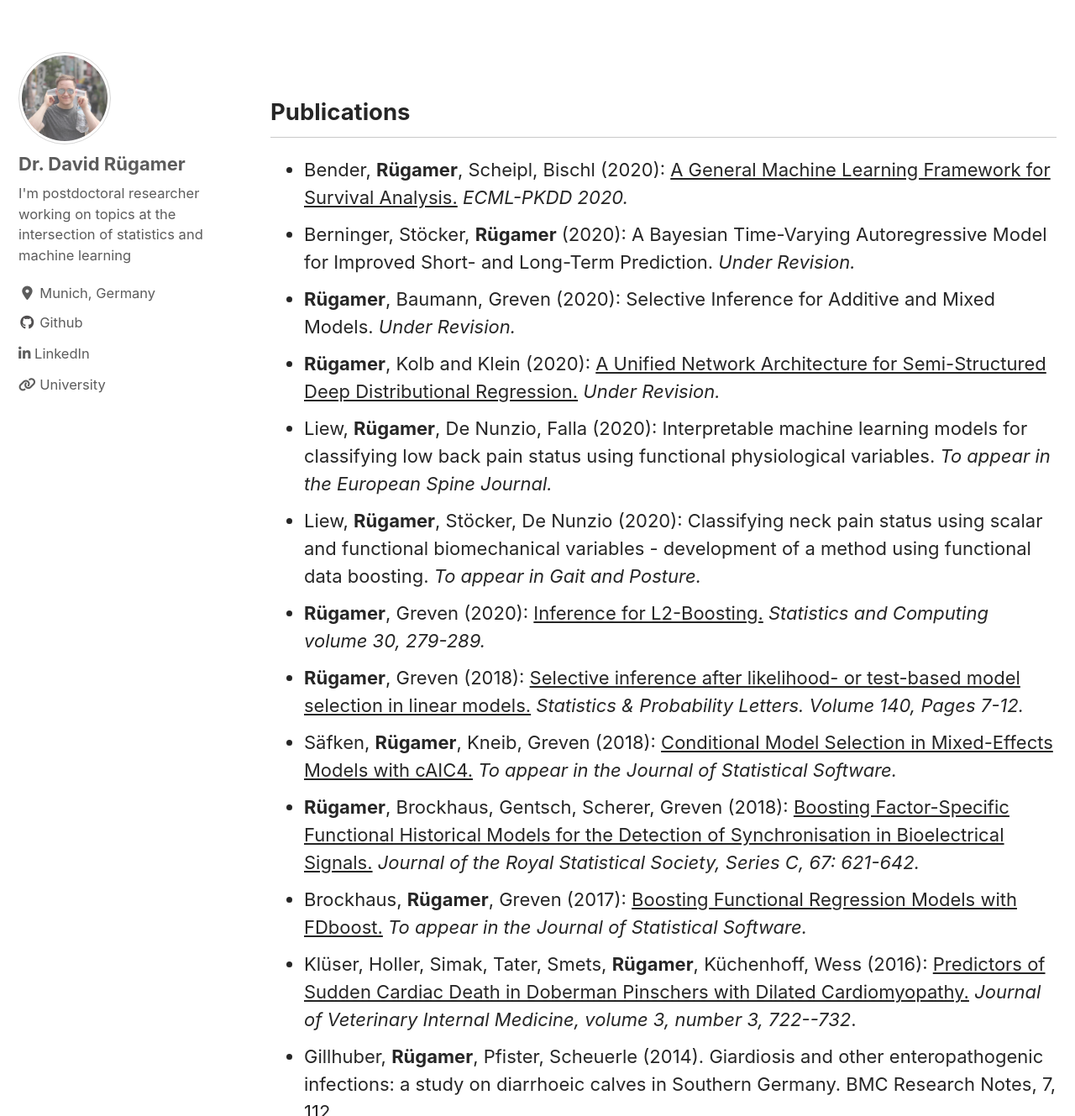
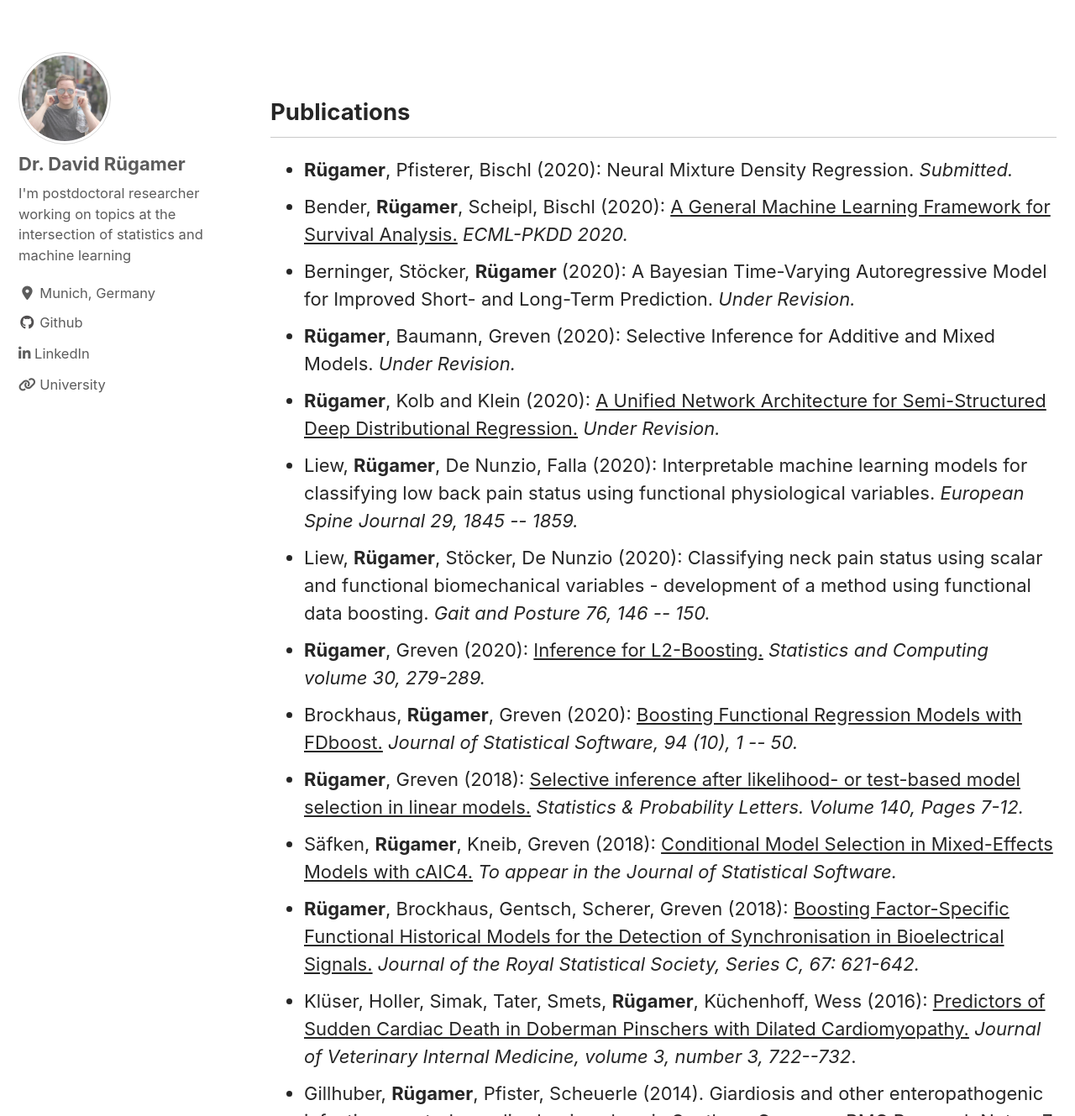
Before and after one commit to davidruegamer/davidruegamer.github.io, a Jekyll site: the page built from _pages/publications.md, in a window 1280 px wide and 1400 px high, scrolled down 262 px, cut to the strip 71-1400 px from the top of the window. Shown: the whole strip at 84% size. Built offline with Jekyll 4.4.1, drawn with Linux system fonts in a browser that asks for light colours; cached includes are drawn as plain includes; nearby versions of some CDN libraries; comment, search, counter and statistics services are not loaded; a style sheet for code colours, icons or effects is not loaded; some of the changed text lies outside the part shown.

Commit message:
update cv

```diff
--- a/_pages/publications.md
+++ b/_pages/publications.md
@@ -15,18 +15,19 @@ Publications
 ---------------
 
 <ul>
+<li> <b>R&uuml;gamer</b>, Pfisterer, Bischl (2020): Neural Mixture Density Regression. <i>Submitted.</i></li>
 <li> Bender, <b>R&uuml;gamer</b>, Scheipl, Bischl (2020): <a href="http://arxiv.org/abs/2006.15442">A General Machine Learning Framework for Survival Analysis.</a> <i>ECML-PKDD 2020.</i></li>
 <li> Berninger, St&ouml;cker, <b>R&uuml;gamer</b> (2020): A Bayesian Time-Varying Autoregressive Model for Improved Short- and Long-Term Prediction. <i>Under Revision.</i></li>
 <li> <b>R&uuml;gamer</b>, Baumann, Greven (2020): Selective Inference for Additive and Mixed Models. <i>Under Revision.</i></li>
 <li> <b>R&uuml;gamer</b>, Kolb and Klein (2020): <a href="https://arxiv.org/abs/2002.05777">A Unified Network Architecture for Semi-Structured Deep Distributional Regression.</a> <i>Under Revision.</i></li>
-<li> Liew, <b>R&uuml;gamer</b>, De Nunzio, Falla (2020): Interpretable machine learning models for classifying low back pain status using functional physiological variables. <i>To appear in the European Spine Journal.</i></li>
-<li> Liew, <b>R&uuml;gamer</b>, St&ouml;cker, De Nunzio (2020): Classifying neck pain status using scalar and functional biomechanical variables - development of a method using functional data boosting. <i>To appear in Gait and Posture.</i></li>
+<li> Liew, <b>R&uuml;gamer</b>, De Nunzio, Falla (2020): Interpretable machine learning models for classifying low back pain status using functional physiological variables. <i>European Spine Journal 29, 1845 -- 1859.</i></li>
+<li> Liew, <b>R&uuml;gamer</b>, St&ouml;cker, De Nunzio (2020): Classifying neck pain status using scalar and functional biomechanical variables - development of a method using functional data boosting. <i>Gait and Posture 76, 146 -- 150.</i></li>
 <li> <b>R&uuml;gamer</b>, Greven (2020): <a href="https://doi.org/10.1007/s11222-019-09882-0">Inference for L2-Boosting.</a> <i>Statistics and Computing volume 30, 279-289.</i></li>
+<li> Brockhaus, <b>R&uuml;gamer</b>, Greven (2020): <a href="http://arxiv.org/abs/1705.10662">Boosting Functional Regression Models with FDboost.</a> <i>Journal of Statistical Software, 94 (10), 1 -- 50.</i> </li>
 <li> <b>R&uuml;gamer</b>, Greven (2018): <a href="https://www.sciencedirect.com/science/article/pii/S0167715218301640">Selective inference after likelihood- or test-based model selection in linear models.</a> <i>Statistics & Probability Letters. Volume 140, Pages 7-12.</i> </li>
   <li> S&auml;fken, <b>R&uuml;gamer</b>, Kneib, Greven (2018): <a href="https://arxiv.org/abs/1803.05664">Conditional Model Selection in Mixed-Effects Models with cAIC4.</a> <i>To appear in the Journal of Statistical Software.</i> </li>
   <li> <b>R&uuml;gamer</b>, Brockhaus, Gentsch, Scherer, Greven (2018): <a href="http://arxiv.org/abs/1609.06070">Boosting Factor-Specific Functional Historical Models for the
 Detection of Synchronisation in Bioelectrical Signals.</a> <i>Journal of the Royal Statistical Society, Series C, 67: 621-642.</i> </li>
-<li> Brockhaus, <b>R&uuml;gamer</b>, Greven (2017): <a href="http://arxiv.org/abs/1705.10662">Boosting Functional Regression Models with FDboost.</a> <i>To appear in the Journal of Statistical Software.</i> </li>
  <li> Kl&uuml;ser, Holler, Simak, Tater, Smets, <b>R&uuml;gamer</b>, K&uuml;chenhoff, Wess (2016): <a href="http://www.ncbi.nlm.nih.gov/pubmed/27177626">Predictors of Sudden Cardiac Death in Doberman Pinschers with Dilated Cardiomyopathy.</a> <i>Journal of Veterinary Internal Medicine, volume 3, number 3, 722--732</i>. </li>
   <li> Gillhuber, <b>Rügamer</b>, Pfister, Scheuerle (2014). Giardiosis and other enteropathogenic infections: a study on diarrhoeic calves in Southern Germany. BMC Research Notes, 7, 112.</li>
 </ul>
@@ -48,6 +49,7 @@ Software (R-packages)
 Talks, Workshops and Research Stays
 ---------------
 
++ __29. July '20 (Munich, GER)__ Semi-Structured Deep Distributional Regression. *Virtual Workshop by the Munich Center of Machine Learning*
 + __26. February '20 (Munich, GER)__ Semi-Structured Deep Distributional Learning. *Institutskolloquium, Department of Statistics, LMU Munich*
 + __January '20 (Xiamen, CHN)__ Short research stay and exchange with several people involved in the DFG RTG group [High Dimensional Nonstationary Time Series](https://www.wiwi.hu-berlin.de/de/forschung/irtg/)
 + __21. March '19 (Munich, GER)__ Inference for L2-Boosting, DAGSTAT 2019, Machine Learning Session
```
